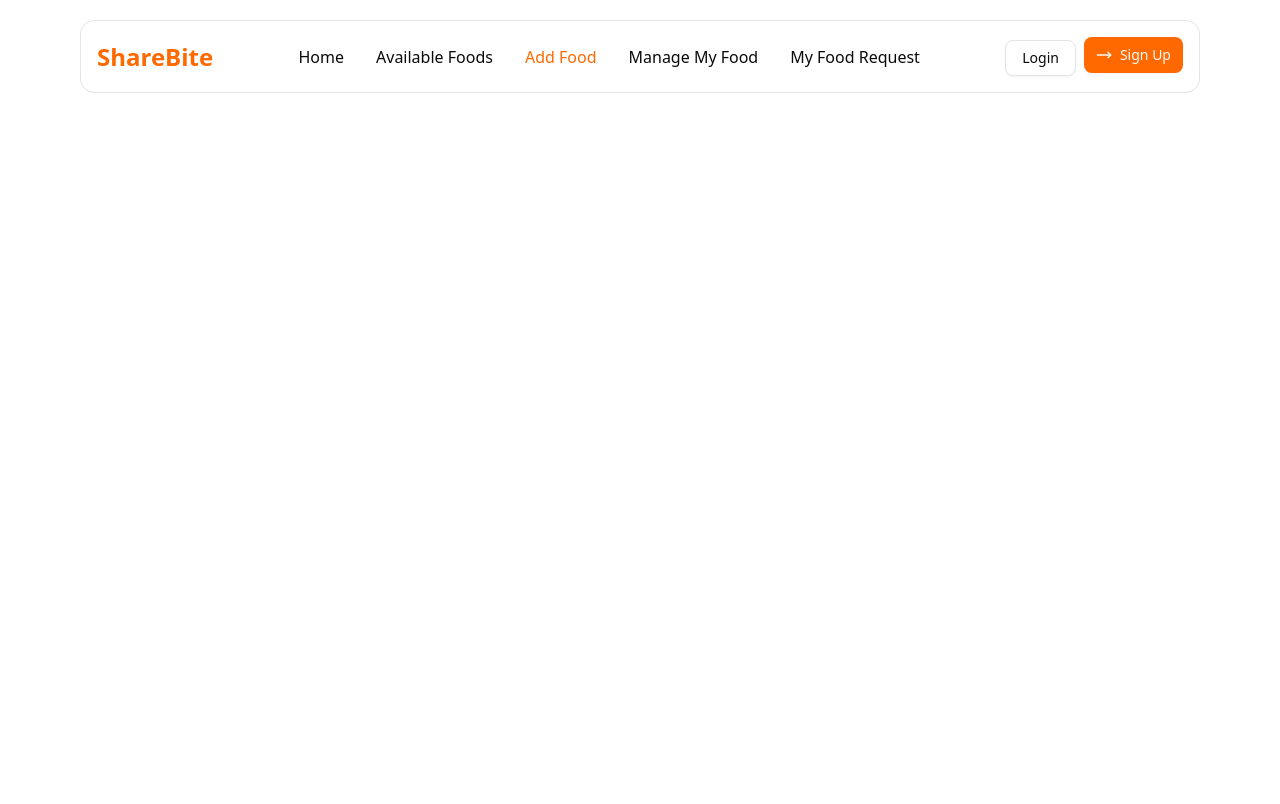
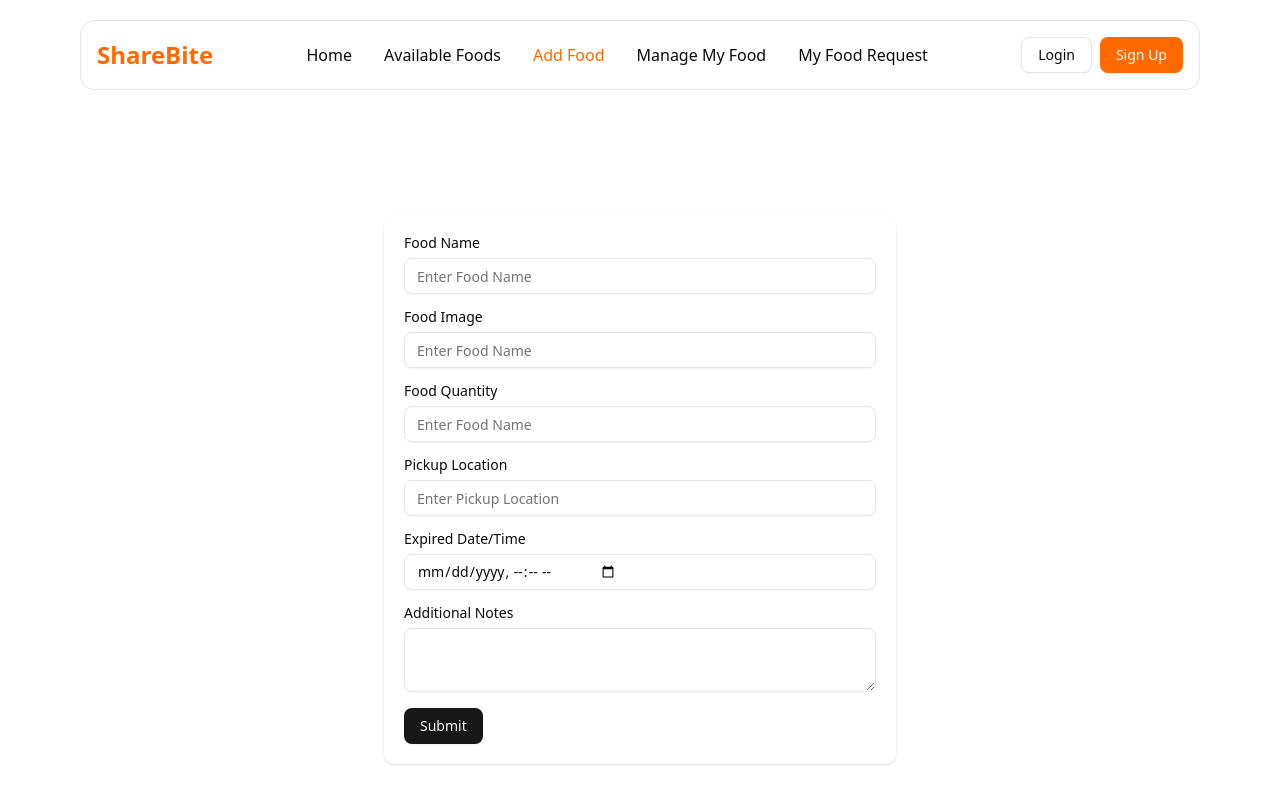
Before and after one commit to 0xKafi/Share-Bite, a React (Vite) app: page /add-food in a window 1280 px wide. Shown: the top 804 px of the page. Built offline with nearby package versions, Linux system fonts and the light colour scheme; no server answers.

Commit message:
Add Food feature added

```diff
--- a/src/components/Layout/Navbar.jsx
+++ b/src/components/Layout/Navbar.jsx
@@ -101,7 +101,7 @@ const Navbar = () => {
                         <Button variant="outline">Login</Button>
                         </Link>
                         <Link to='/signup'>
-                        <Button className="bg-orange-500 hover:bg-orange-400"><MoveRight></MoveRight> Sign Up</Button>
+                        <Button className="bg-orange-500 hover:bg-orange-400">Sign Up</Button>
                         </Link>
                     </div>
                     </>
--- a/src/components/Pages/AddFood.jsx
+++ b/src/components/Pages/AddFood.jsx
@@ -1,9 +1,56 @@
-import React from 'react';
+import React, { useContext } from 'react';
+import { Input } from "@/components/ui/input"
+import { Label } from "@/components/ui/label";
+import { Button } from "@/components/ui/button";
+import { Textarea } from "@/components/ui/textarea";
+import AuthContext from '../Auth/AuthContext';
 
 const AddFood = () => {
+    const {user} = useContext(AuthContext)
+    const handleSubmit=(e)=>{
+        e.preventDefault();
+
+        const formData = new FormData(e.target);
+        const dataObj = Object.fromEntries(formData.entries());
+        dataObj.name = user.displayName
+        dataObj.email = user.email
+        dataObj.status = "available"
+
+
+        console.log(dataObj)
+        // e.target.reset()
+    }
     return (
-        <div>
-
+        <div className='w-7/8 mx-auto h-screen flex justify-center items-center'>
+            <form onSubmit={handleSubmit} className='lg:w-2/3 lg:mx-aut'>
+                <div className='max-w-lg p-5 shadow rounded-lg mx-auto'>
+                  <div className="grid gap-2 mb-4">
+                    <Label htmlFor="text">Food Name</Label>
+                    <Input name="text" type="text" placeholder="Enter Food Name" required />
+                  </div>
+                    <div className="grid gap-2 mb-4">
+                    <Label htmlFor="text">Food Image</Label>
+                    <Input name="url" type="url" placeholder="Enter Food Name" required />
+                  </div>
+                    <div className="grid gap-2 mb-4">
+                    <Label htmlFor="text">Food Quantity</Label>
+                    <Input name="quantity" type="number" placeholder="Enter Food Name" required />
+                  </div>
+                  <div className="grid gap-2 mb-4">
+                    <Label htmlFor="location">Pickup Location</Label>
+                    <Input name="location" type="text" placeholder="Enter Pickup Location" required />
+                  </div>
+                    <div className="grid gap-2 mb-4">
+                    <Label htmlFor="data">Expired Date/Time</Label>
+                    <Input name="date" type="datetime-local" required />
+                  </div>
+                    <div className="grid gap-2 mb-4">
+                    <Label htmlFor="notes">Additional Notes</Label>
+                    <Textarea name="notes" type="text" required />
+                  </div>
+                <Button className="col-span-2">Submit</Button>
+                </div>
+            </form>
         </div>
     );
 };
--- /dev/null
+++ b/src/components/ui/textarea.jsx
@@ -0,0 +1,20 @@
+import * as React from "react"
+
+import { cn } from "@/lib/utils"
+
+function Textarea({
+  className,
+  ...props
+}) {
+  return (
+    <textarea
+      data-slot="textarea"
+      className={cn(
+        "border-input placeholder:text-muted-foreground focus-visible:border-ring focus-visible:ring-ring/50 aria-invalid:ring-destructive/20 dark:aria-invalid:ring-destructive/40 aria-invalid:border-destructive dark:bg-input/30 flex field-sizing-content min-h-16 w-full rounded-md border bg-transparent px-3 py-2 text-base shadow-xs transition-[color,box-shadow] outline-none focus-visible:ring-[3px] disabled:cursor-not-allowed disabled:opacity-50 md:text-sm",
+        className
+      )}
+      {...props} />
+  );
+}
+
+export { Textarea }
```
